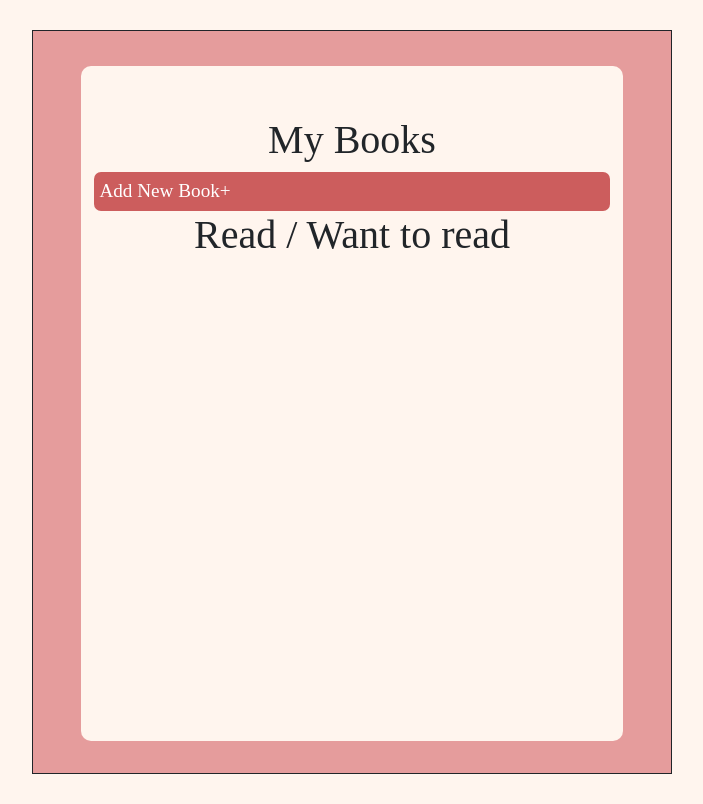
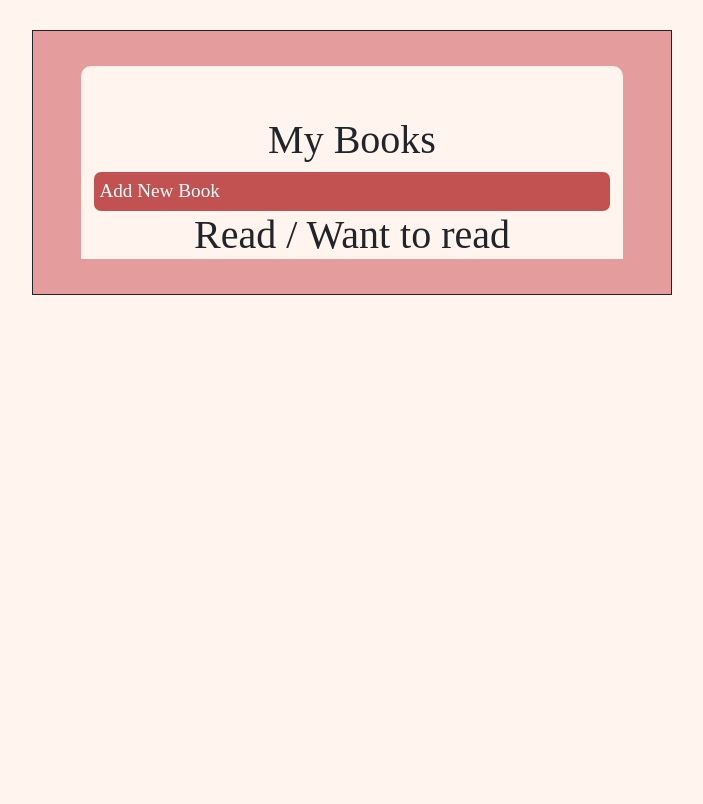
Before and after one commit to kaif-ans/Book-List-App, a React (Vite) app: page / in a window 1280 px wide. Shown: the whole page, without its empty margins (288-991 px from the left). Built offline with nearby package versions, Linux system fonts and the light colour scheme.

Commit message:
remaining...

```diff
--- a/src/App.css
+++ b/src/App.css
@@ -6,7 +6,7 @@
   background: rgb(229, 156, 156);
   border: 1px solid;
   width: 50%;
-  height: 93vh;
+  height: 100%;
   margin: 30px auto;
 }
 .main-bg {
@@ -15,7 +15,7 @@
   border-radius: 10px;
 
   width: 85%;
-  height: 91%;
+  height: 100%;
   margin: 35px auto;
   /* display: flex;
   flex-direction: column;
@@ -28,7 +28,7 @@
 .add-new-book-btn {
   width: 95%;
   /* height: 5%; */
-  background: rgb(204, 93, 93);
+  background: rgb(194, 81, 81);
   padding: 5px;
   border-radius: 7px;
   border: none;
--- a/src/App.jsx
+++ b/src/App.jsx
@@ -4,6 +4,11 @@ import "bootstrap/dist/css/bootstrap.min.css";
 import Modal from "./Modal";
 
 function App() {
+  const [show, setShow] = React.useState(false);
+
+  const handleClose = () => setShow(false);
+  const handleShow = () => setShow(true);
+
   const [input, setInput] = React.useState({
     title: "",
     author: "",
@@ -40,6 +45,7 @@ function App() {
     setList((prev) =>
       prev.map((el) => (el.id === id ? { ...el, isEdit: !el.isEdit } : el))
     );
+    setShow(true);
   }
 
   function handleEdit(event, id) {
@@ -50,13 +56,14 @@ function App() {
     );
   }
 
-  // edit icon pe click karke handleShow() se modal open hoga but wo Modal.jsx me h wo App.jsx me kese aaega
-
   return (
     <div className="full-bg">
       <div className="main-bg">
         <h1>My Books</h1>
         <Modal
+          show={show}
+          handleClose={handleClose}
+          handleShow={handleShow}
           input={input}
           handleChange={handleChange}
           addItem={addItem}
--- a/src/Modal.jsx
+++ b/src/Modal.jsx
@@ -3,17 +3,19 @@ import Button from "react-bootstrap/Button";
 import Form from "react-bootstrap/Form";
 import Modal from "react-bootstrap/Modal";
 
-function Example({ input, handleChange, addItem, handleEdit }) {
-  const [show, setShow] = useState(false);
-
-  const handleClose = () => setShow(false);
-  const handleShow = () => setShow(true);
-
+function Example({
+  input,
+  handleChange,
+  addItem,
+  handleEdit,
+  show,
+  handleClose,
+  handleShow,
+}) {
   return (
     <>
       <button className="add-new-book-btn" onClick={handleShow}>
-        <>Add New Book</>
-        <>+</>
+        Add New Book
       </button>
 
       <Modal show={show} onHide={handleClose}>
```
